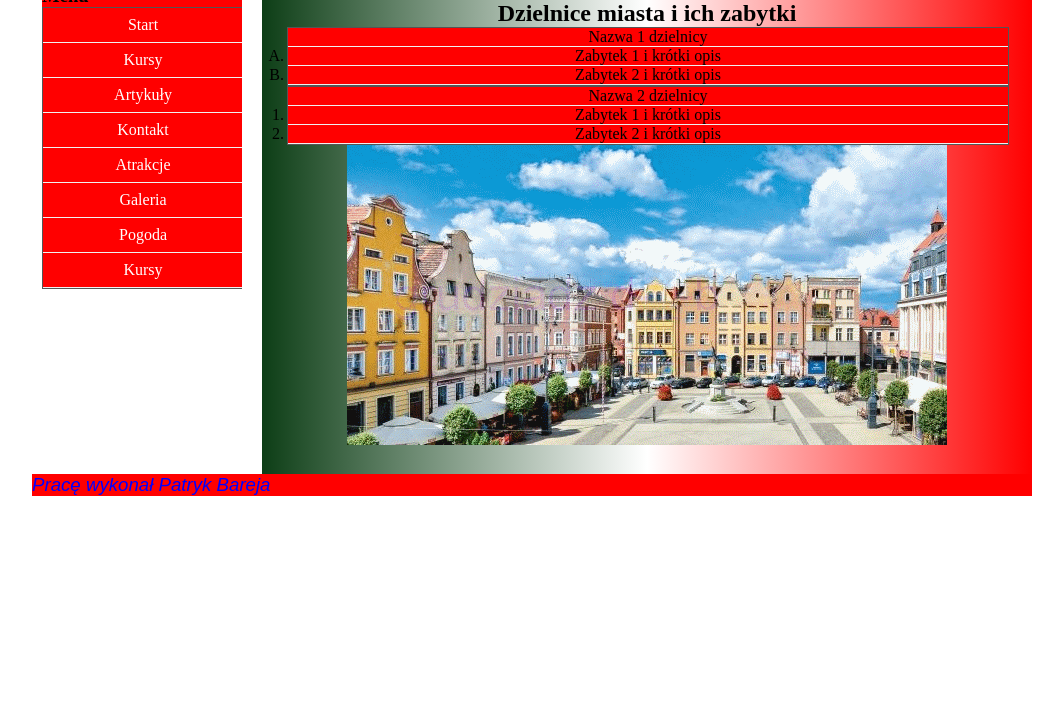
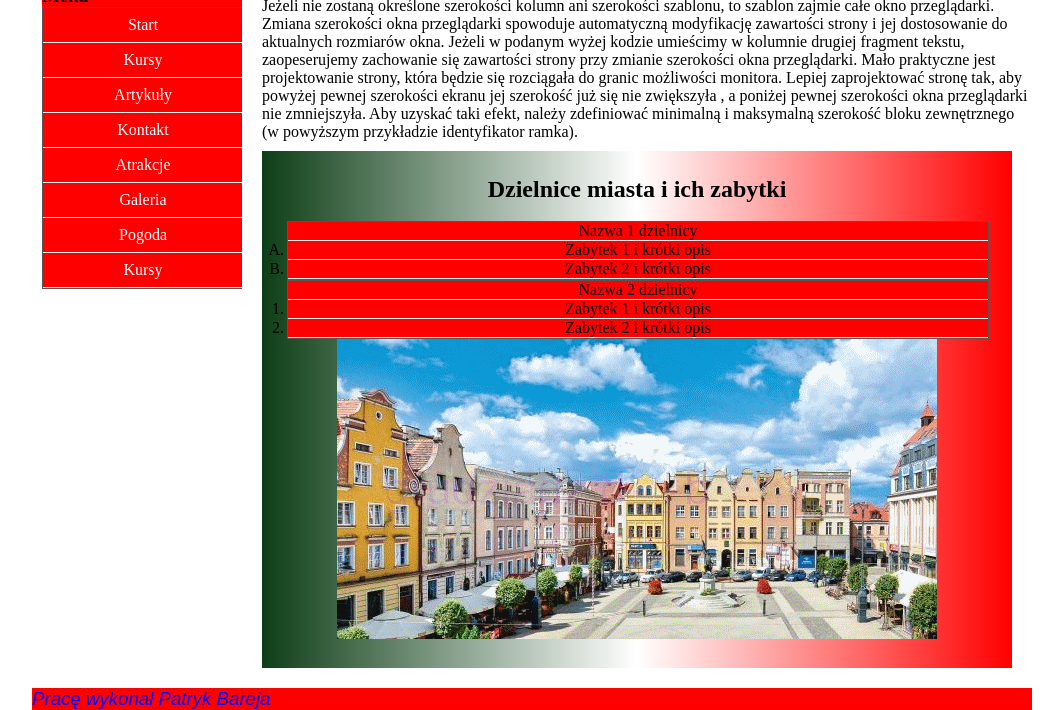
Before and after one commit to mezadim/PatrykB, a plain HTML site: page index.html in a window 1280 px wide. Shown: the part 229-939 px from the top of the page, without its empty margins (108-1171 px from the left). Before the commit the page ends 800 px from the top, so only its background shows below. Drawn offline with Linux system fonts and the light colour scheme.

Commit message:
Update index.html

```diff
--- a/index.html
+++ b/index.html
@@ -31,9 +31,18 @@
 
                       </ul>
              </section>
-             <section class="" id="kol2">
+           <h3>Opis</h3>
+                      Jeżeli nie zostaną określone szerokości kolumn ani szerokości szablonu,
+        to szablon zajmie całe okno przeglądarki. Zmiana szerokości okna przeglądarki
+        spowoduje automatyczną modyfikację zawartości strony i jej dostosowanie do aktualnych rozmiarów okna.
+                      Jeżeli w podanym wyżej kodzie umieścimy w kolumnie drugiej fragment tekstu, zaopeserujemy zachowanie się zawartości strony przy zmianie szerokości okna przeglądarki.
+                     Mało praktyczne jest projektowanie strony, która będzie się rozciągała do granic możliwości
+        monitora. Lepiej zaprojektować stronę tak, aby powyżej pewnej szerokości ekranu jej szerokość już się nie zwiększyła
+       , a poniżej pewnej szerokości okna przeglądarki nie zmniejszyła. Aby uzyskać taki efekt, należy zdefiniować minimalną i
+        maksymalną szerokość bloku zewnętrznego (w powyższym przykładzie identyfikator ramka).
+             <section class="kolumny" id="kol2">
                       <h1>Dzielnice miasta i ich zabytki</h1>
-
+               <br>
                  <ul type="square">
                  <li>Nazwa 1 dzielnicy</li>
                <ol type="A">
```
